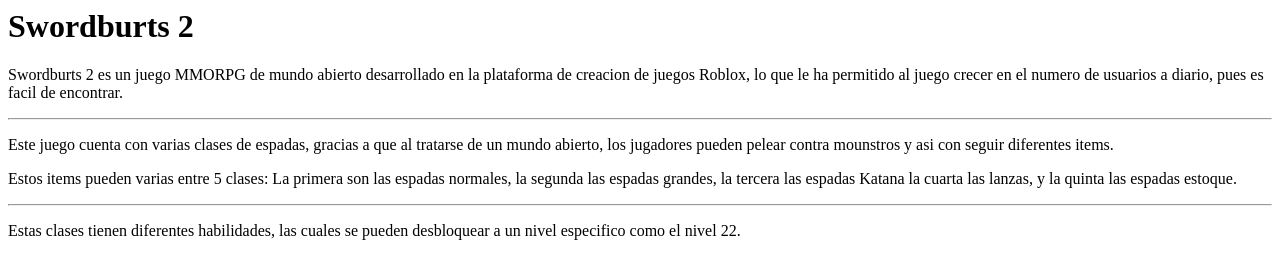
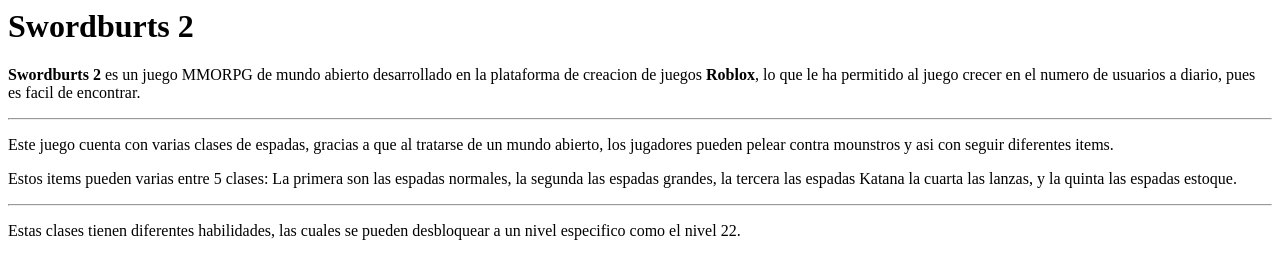
Before and after one commit to Srinsoo/Proyecto-1.io, a plain HTML site: page index.html in a window 1280 px wide. Drawn offline with Linux system fonts and the light colour scheme.

Commit message:
He implementado los ultimos cambio y se agregaron las ultimas lineas de codigo

```diff
--- a/index.html
+++ b/index.html
@@ -6,8 +6,8 @@
     <body>
         <h1>Swordburts 2</h1>
         <p>
-            Swordburts 2 es un juego MMORPG de mundo abierto desarrollado
-            en la plataforma de creacion de juegos Roblox, lo que le ha permitido al juego
+            <b>Swordburts 2</b> es un juego MMORPG de mundo abierto desarrollado
+            en la plataforma de creacion de juegos <b>Roblox</b>, lo que le ha permitido al juego
             crecer en el numero de usuarios a diario, pues es facil de encontrar.
         </p>
         <hr/>
@@ -26,3 +26,5 @@
             Estas clases tienen diferentes habilidades, las cuales se pueden desbloquear
             a un nivel especifico como el nivel 22.
         </p>
+    </body>
+</html>
```
